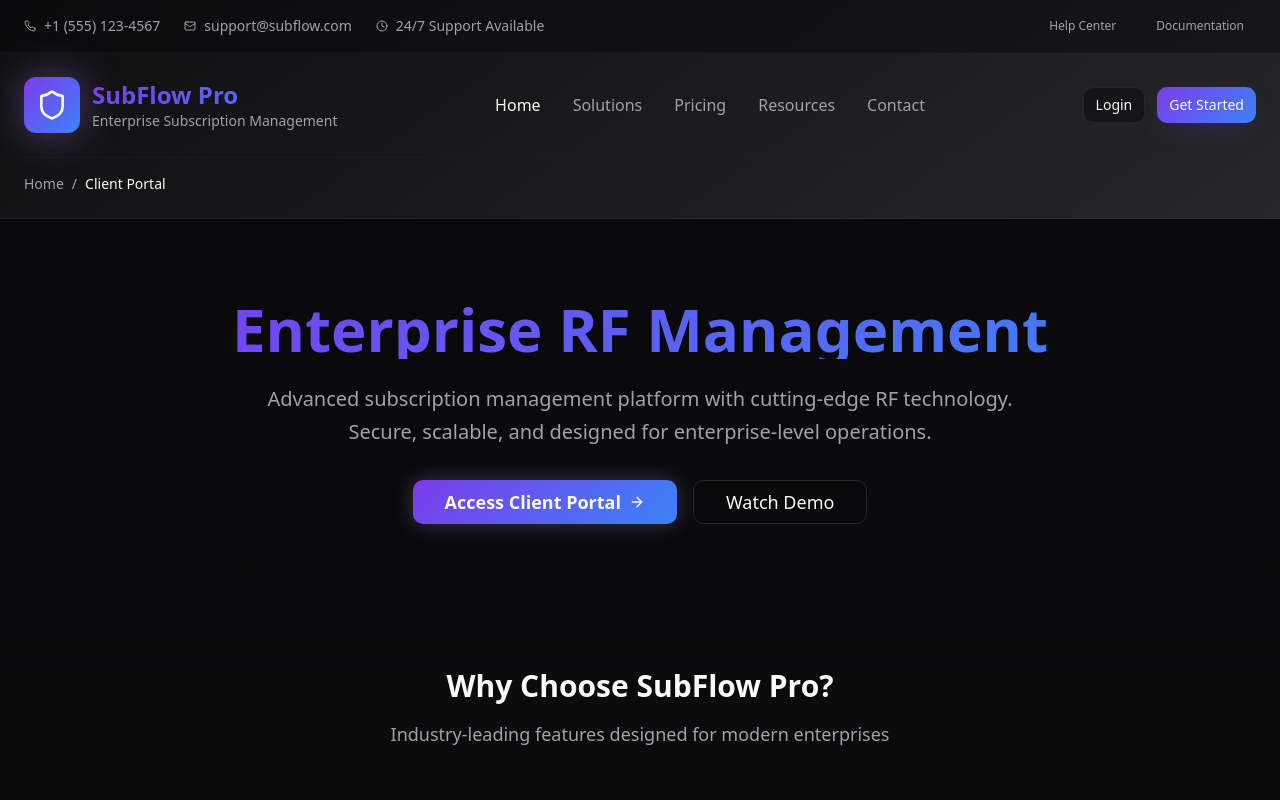
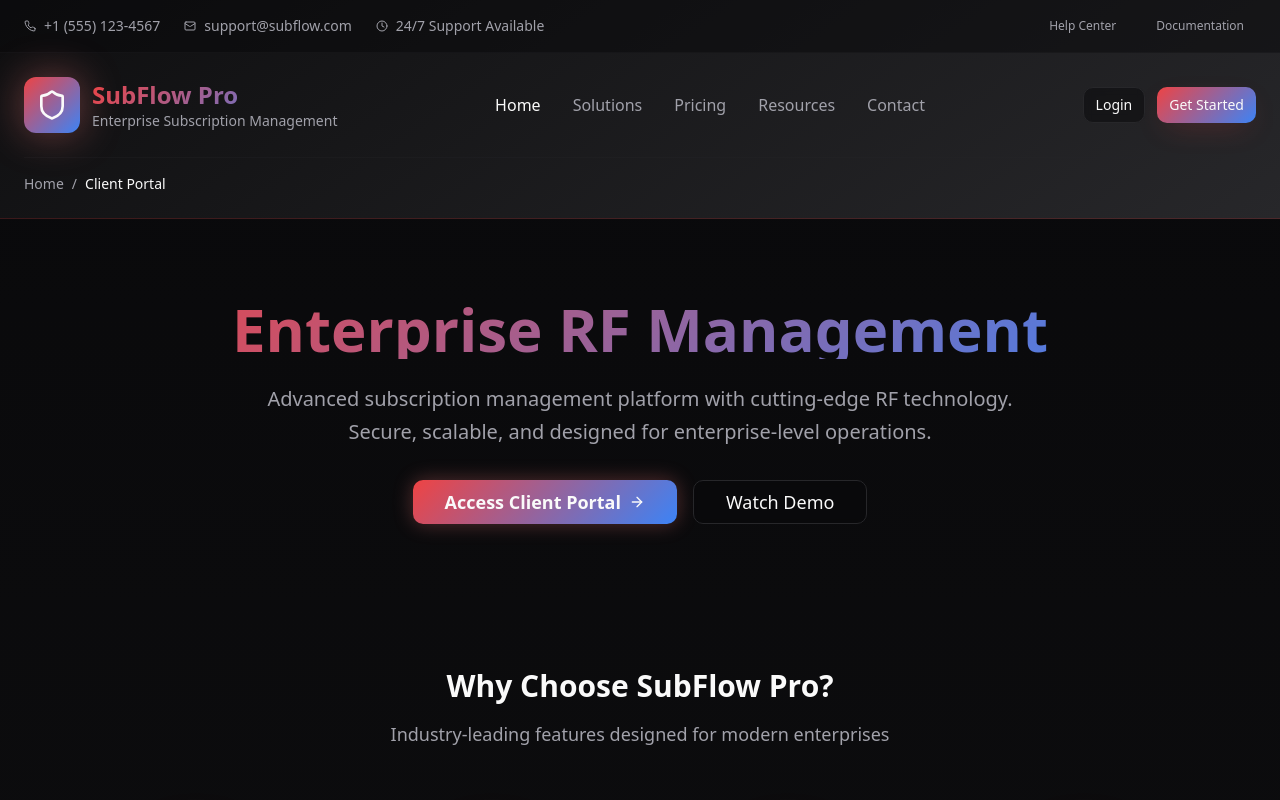
Before and after one commit to ibdapro-dz/qr-greet-sub, a React (Vite) app: page / in a window 1280 px wide. Shown: the top 800 px of the page. Built offline with nearby package versions, Linux system fonts and the light colour scheme; the HTML template or start-up script is replaced by a standard one.

Commit message:
Refactor: Change primary color to red

```diff
--- a/src/index.css
+++ b/src/index.css
@@ -15,10 +15,10 @@
     --popover: 240 10% 3.9%;
     --popover-foreground: 0 0% 98%;
 
-    /* Primary - Rich Purple */
-    --primary: 262 83% 58%;
+    /* Primary - Rich Red */
+    --primary: 0 84% 60%;
     --primary-foreground: 0 0% 98%;
-    --primary-glow: 262 100% 75%;
+    --primary-glow: 0 100% 75%;
 
     /* Secondary - Deep Blue */
     --secondary: 217 91% 60%;
@@ -43,18 +43,18 @@
     /* UI Elements */
     --border: 240 3.7% 15.9%;
     --input: 240 3.7% 15.9%;
-    --ring: 262 83% 58%;
+    --ring: 0 84% 60%;
 
     /* Gradients */
-    --gradient-primary: linear-gradient(135deg, hsl(262 83% 58%), hsl(217 91% 60%));
+    --gradient-primary: linear-gradient(135deg, hsl(0 84% 60%), hsl(217 91% 60%));
     --gradient-secondary: linear-gradient(135deg, hsl(217 91% 60%), hsl(199 89% 48%));
     --gradient-subtle: linear-gradient(180deg, hsl(240 10% 3.9%), hsl(240 5% 6%));
     --gradient-card: linear-gradient(145deg, hsl(240 5% 6%), hsl(240 3.7% 15.9%));
 
     /* Shadows */
-    --shadow-elegant: 0 10px 30px -10px hsl(262 83% 58% / 0.3);
+    --shadow-elegant: 0 10px 30px -10px hsl(0 84% 60% / 0.3);
     --shadow-card: 0 4px 6px -1px hsl(0 0% 0% / 0.1), 0 2px 4px -1px hsl(0 0% 0% / 0.06);
-    --shadow-glow: 0 0 40px hsl(262 100% 75% / 0.4);
+    --shadow-glow: 0 0 40px hsl(0 100% 75% / 0.4);
 
     /* Animation Variables */
     --transition-smooth: all 0.3s cubic-bezier(0.4, 0, 0.2, 1);
@@ -90,7 +90,7 @@
     --muted-foreground: 240 3.8% 46.1%;
     --border: 240 5.9% 90%;
     --input: 240 5.9% 90%;
-    --ring: 262 83% 58%;
+    --ring: 0 84% 60%;
     --gradient-subtle: linear-gradient(180deg, hsl(0 0% 100%), hsl(240 4.8% 95.9%));
     --gradient-card: linear-gradient(145deg, hsl(0 0% 100%), hsl(240 4.8% 95.9%));
     --shadow-card: 0 1px 3px 0 hsl(0 0% 0% / 0.1), 0 1px 2px 0 hsl(0 0% 0% / 0.06);
```
